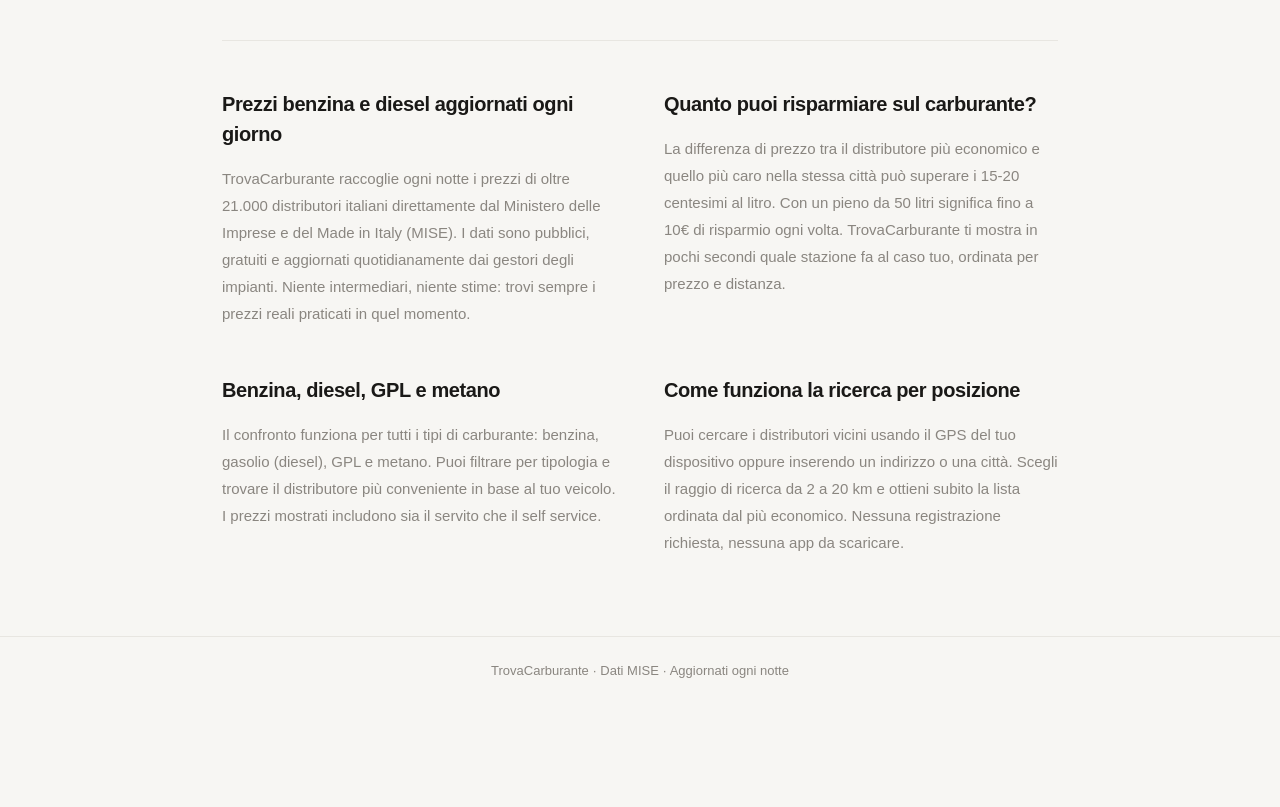
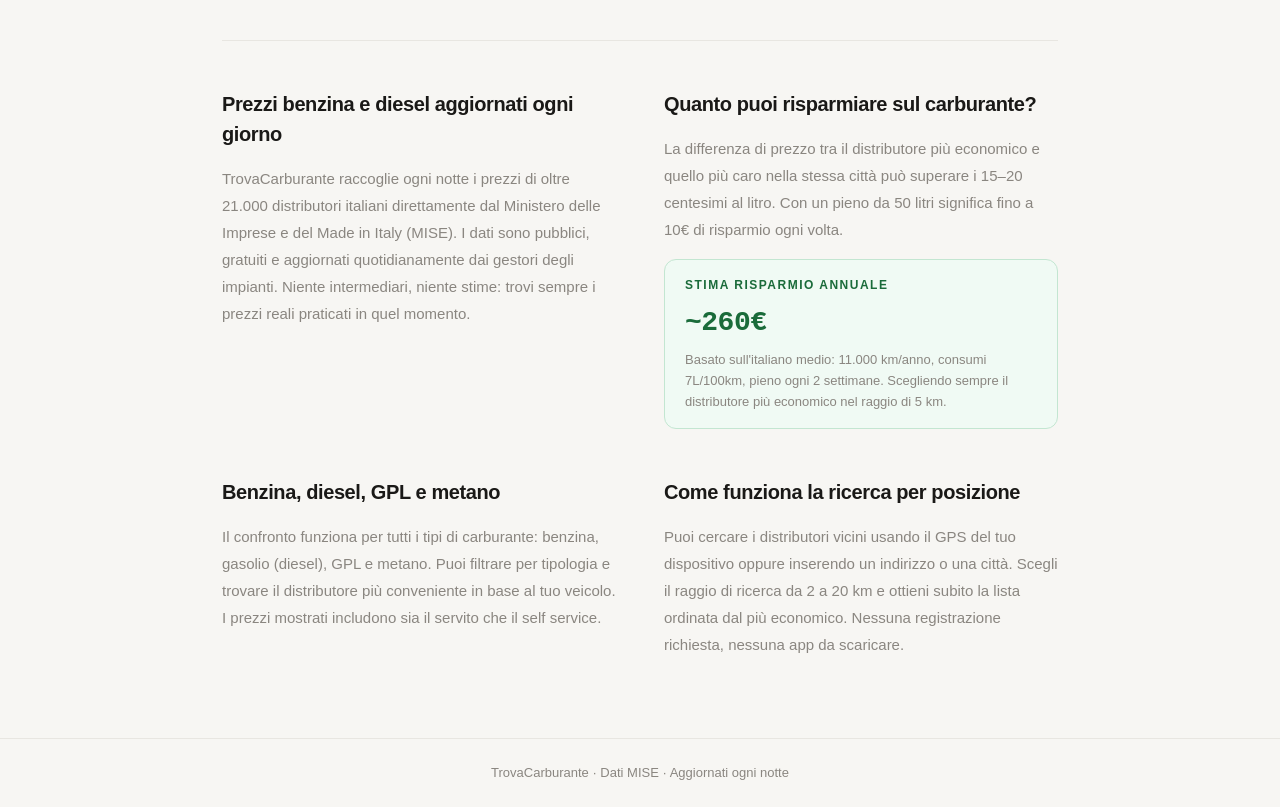
Before and after one commit to YannickMarguerettaz/benzina-economica, a Next.js app: page / in a window 1280 px wide. Shown: the part 1020-1827 px from the top of the page. Before the commit the page ends 1724 px from the top, so only its background shows below. Built offline with nearby package versions, Linux system fonts and the light colour scheme.

Commit message:
seo: add annual savings estimate block in risparmio section

```diff
--- a/src/app/page.tsx
+++ b/src/app/page.tsx
@@ -488,9 +488,16 @@ export default function Home() {
                 <h2 style={{ fontSize: 20, fontWeight: 700, marginBottom: 16, letterSpacing: '-0.4px' }}>
                   Quanto puoi risparmiare sul carburante?
                 </h2>
-                <p style={{ fontSize: 15, color: 'var(--muted)', lineHeight: 1.8, margin: 0 }}>
-                  La differenza di prezzo tra il distributore più economico e quello più caro nella stessa città può superare i 15-20 centesimi al litro. Con un pieno da 50 litri significa fino a 10€ di risparmio ogni volta. TrovaCarburante ti mostra in pochi secondi quale stazione fa al caso tuo, ordinata per prezzo e distanza.
+                <p style={{ fontSize: 15, color: 'var(--muted)', lineHeight: 1.8, marginBottom: 16 }}>
+                  La differenza di prezzo tra il distributore più economico e quello più caro nella stessa città può superare i 15–20 centesimi al litro. Con un pieno da 50 litri significa fino a 10€ di risparmio ogni volta.
                 </p>
+                <div style={{ background: 'var(--green-bg)', border: '1px solid var(--green-border)', borderRadius: 12, padding: '16px 20px' }}>
+                  <div style={{ fontSize: 12, fontWeight: 600, color: 'var(--green)', textTransform: 'uppercase', letterSpacing: '1.5px', marginBottom: 8 }}>Stima risparmio annuale</div>
+                  <div style={{ fontSize: 28, fontWeight: 700, color: 'var(--green)', fontFamily: 'DM Mono, monospace', letterSpacing: '-0.5px' }}>~260€</div>
+                  <div style={{ fontSize: 13, color: 'var(--muted)', marginTop: 6, lineHeight: 1.6 }}>
+                    Basato sull'italiano medio: 11.000 km/anno, consumi 7L/100km, pieno ogni 2 settimane. Scegliendo sempre il distributore più economico nel raggio di 5 km.
+                  </div>
+                </div>
               </div>
 
               <div>
```
